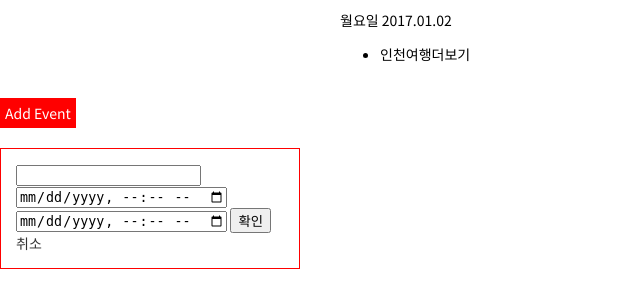
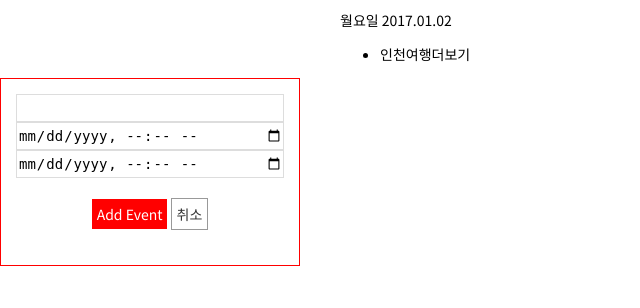
Before and after one commit to DevelopKim/ToyProject, a Node server app: page / in a window 1280 px wide. Shown: the part 60-368 px from the top of the page, without its empty margins (0-640 px from the left). Run offline with Node 20, Linux system fonts and the light colour scheme; some libraries are stand-ins or nearby versions.

Commit message:
Add button and change modal layout

```diff
--- a/views/index.html
+++ b/views/index.html
@@ -45,21 +45,20 @@
         </div>
 
 
-        <a href="#" class="button" id="addEvent">Add Event</a>
-
-
-
         <!--Add buttons to initiate auth sequence and sign out-->
-    <button id="authorize-button" style="display: none;">Authorize</button>
-    <button id="signout-button" style="display: none;">Sign Out</button>
+        <button id="authorize-button" class="button" style="display: none;">Sign In</button>
+        <button id="signout-button" class="button" style="display: none;">Sign Out</button>
 
 
         <div class="modal addEventPopup">
-            <input type="datetime-title" class="addEventPopup-title">
-            <input type="datetime-local" class="addEventPopup-date">
-            <input type="datetime-local" class="addEventPopup-date2">
-            <input type="submit" value="확인">
-            <a href="#">취소</a>
+            <input type="datetime-title" class="addEventPopup-title inpuText block">
+            <input type="datetime-local" class="addEventPopup-date inpuText block">
+            <input type="datetime-local" class="addEventPopup-date2 inpuText block">
+
+            <div class="buttonWrapper">
+                <a href="#" class="button" id="addEvent">Add Event</a>
+                <a href="#" class="button white">취소</a>
+            </div>
         </div>
 
     </div>
```
